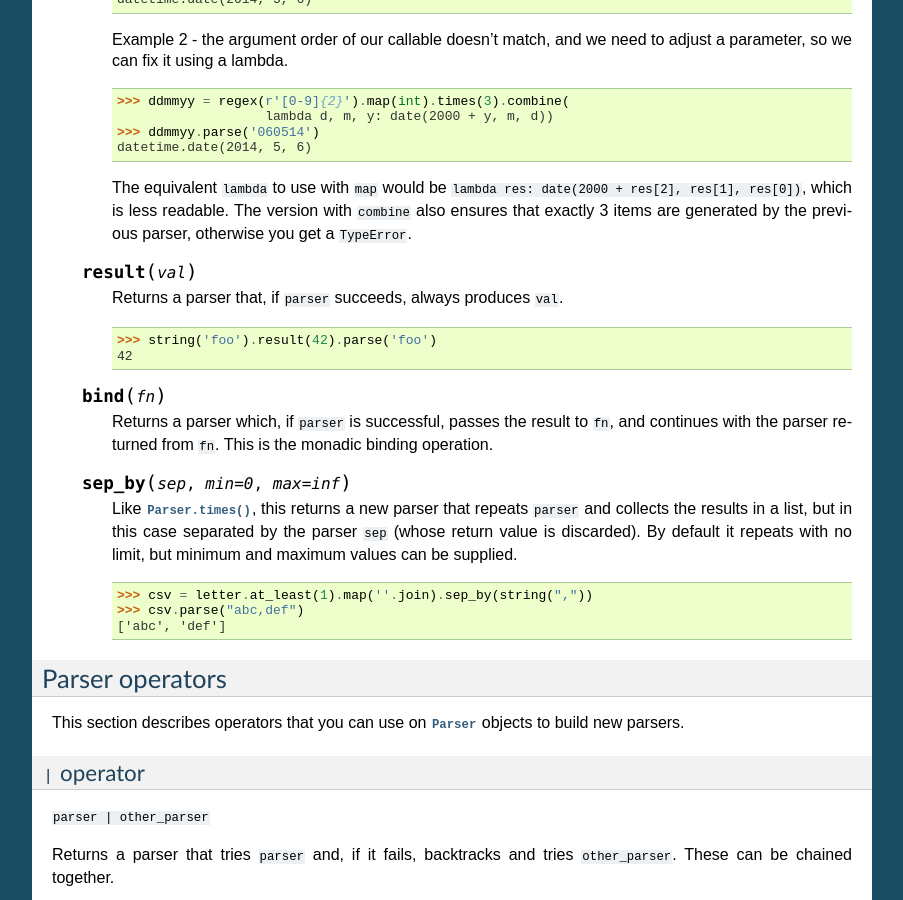
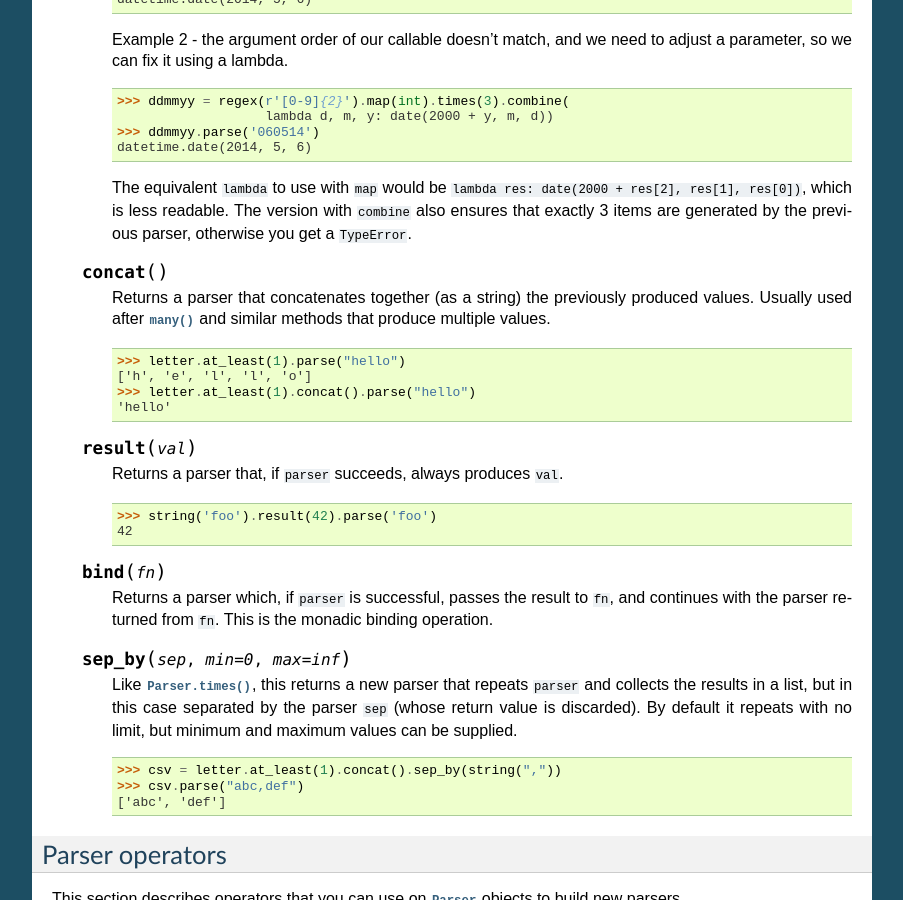
Before and after one commit to python-parsy/parsy, a Sphinx documentation site: the page built from docs/methods_and_combinators.rst, in a window 1280 px wide and 900 px high, scrolled down 1825 px. Shown: the whole window, without its empty margins (198-1101 px from the left). Built offline with Sphinx 7.4.7, drawn with Linux system fonts in a browser that asks for light colours.

Commit message:
Added `Parser.concat` utility

```diff
--- a/docs/history.rst
+++ b/docs/history.rst
@@ -16,6 +16,7 @@ History and release notes
 * Added :func:`string_from`
 * Added :data:`any_char`
 * Added :data:`decimal_digit`
+* Added :meth:`Parser.concat`
 
 0.9.0 - 2017-09-28
 ------------------
--- a/docs/methods_and_combinators.rst
+++ b/docs/methods_and_combinators.rst
@@ -110,7 +110,6 @@ can be used and manipulated as below.
       This is the simplest way to convert parsed strings into the data types
       that you need.
 
-
    .. function:: combine(fn)
 
       Returns a parser that transforms the produced values of ``parser``
@@ -145,6 +144,19 @@ can be used and manipulated as below.
       with ``combine`` also ensures that exactly 3 items are generated by the
       previous parser, otherwise you get a ``TypeError``.
 
+   .. function:: concat()
+
+      Returns a parser that concatenates together (as a string) the previously
+      produced values. Usually used after :meth:`~Parser.many` and similar
+      methods that produce multiple values.
+
+      .. code:: python
+
+         >>> letter.at_least(1).parse("hello")
+         ['h', 'e', 'l', 'l', 'o']
+         >>> letter.at_least(1).concat().parse("hello")
+         'hello'
+
    .. function:: result(val)
 
       Returns a parser that, if ``parser`` succeeds, always produces
@@ -170,7 +182,7 @@ can be used and manipulated as below.
 
       .. code:: python
 
-         >>> csv = letter.at_least(1).map(''.join).sep_by(string(","))
+         >>> csv = letter.at_least(1).concat().sep_by(string(","))
          >>> csv.parse("abc,def")
          ['abc', 'def']
 
--- a/src/parsy/__init__.py
+++ b/src/parsy/__init__.py
@@ -109,6 +109,9 @@ class Parser(object):
 
     def combine(self, combine_fn):
         return self.bind(lambda res: success(combine_fn(*res)))
+
+    def concat(self):
+        return self.map(''.join)
 
     def then(self, other):
         return seq(self, other).map(lambda r: r[1])
```
Also changed, not shown: 1 other file.
